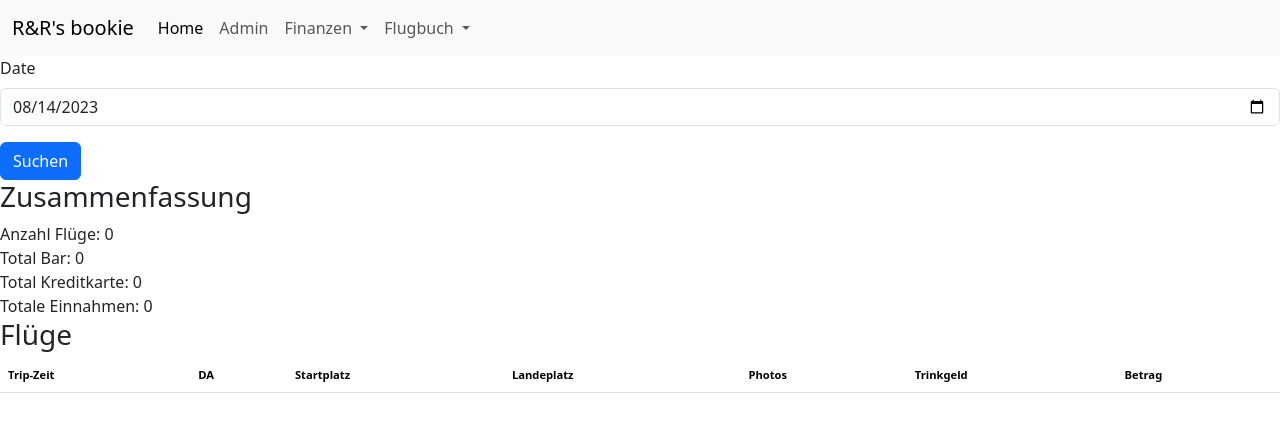
After one commit to rafael-ottersberg/bookie, a Django app: page /flightbook/commercial-day-summary/ in a window 1280 px wide. The commit adds this page. Shown: the top 432 px of the page. Run offline with Django 4.2, Linux system fonts and the light colour scheme; the visitor is signed in with stand-in values (Sample User, id 1); lists and menus that the app fills with data are empty; parts of the project's set-up code (start-up, migrations or seed data) failed here and were passed over; some libraries are stand-ins or nearby versions.

Commit message:
add commercial day summary

```diff
--- a/bookie/flightbook/forms.py
+++ b/bookie/flightbook/forms.py
@@ -66,3 +66,9 @@ class WingForm(forms.ModelForm):
             'color',
             'number_of_flights'
         ]
+
+class CommercialDaySummaryForm(forms.Form):
+    date = forms.DateField(widget=forms.DateInput(attrs={'type': 'date'}))
+
+class CommercialMonthSummaryForm(forms.Form):
+    month = forms.DateField(widget=forms.DateInput(attrs={'type': 'month'}))
--- a/bookie/flightbook/urls.py
+++ b/bookie/flightbook/urls.py
@@ -7,4 +7,5 @@ urlpatterns = [
     path("add-flight/", views.add_flight, name="addflight"),
     path("add-commercial-flight/", views.add_commercial_flight, name="addcommercialflight"),
     path("flights/<str:pilot>/", views.FlightList.as_view(), name="flightlist"),
+    path("commercial-day-summary/", views.commercial_day_summary, name="commercialdaysummary"),
 ]
--- a/bookie/flightbook/views.py
+++ b/bookie/flightbook/views.py
@@ -7,7 +7,7 @@ from django.views import generic
 from django.contrib.auth.decorators import login_required
 from django.contrib.auth.mixins import LoginRequiredMixin
 
-from .forms import FlightForm, FlightFormPart, CommercialFlightForm, SiteForm, WingForm
+from .forms import FlightForm, FlightFormPart, CommercialFlightForm, CommercialDaySummaryForm, CommercialMonthSummaryForm
 
 from .models import Flight, FlightBook, CommercialFlight, Site, Wing, Company
 
@@ -39,6 +39,8 @@ def add_commercial_flight(request):
             commercial_flight = commercial_flight_form.save(commit=False)
             commercial_flight.flight = flight
             commercial_flight.save()
+            flight.comment = 'PGI Nr. {commercial_flight.id}'
+            flight.save()
             return HttpResponseRedirect(reverse("finance:home"))
     else:
         initial = {"date": timezone.now().strftime("%Y-%m-%d"), 'wing': Wing.objects.get(callsign='WorkingBee')}
@@ -60,3 +62,46 @@ class FlightList(LoginRequiredMixin, generic.ListView):
 
     def get_queryset(self):
         return Flight.objects.order_by("-date").filter(flightbook__pilot=self.kwargs['pilot'])
+
+
+@login_required
+def commercial_day_summary(request):
+    flight_list = None
+    da_number = 0
+    desk_photo_number = 0
+    card_photo_number = 0
+    cash_photo_number = 0
+    total_cash = 0
+    total_card = 0
+    total_income = 0
+    if request.method == "POST":
+        form = CommercialDaySummaryForm(request.POST)
+        if form.is_valid():
+            date = form.cleaned_data['date']
+            flight_list = CommercialFlight.objects.filter(flight__date=date)
+
+            for f in flight_list:
+                if f.double_airtime:
+                    da_number += 1
+                if f.photo_payment == CommercialFlight.DESK:
+                    desk_photo_number += 1
+                if f.photo_payment == CommercialFlight.CARD:
+                    card_photo_number += 1
+                if f.photo_payment == CommercialFlight.CASH:
+                    cash_photo_number += 1
+                if f.tip_payment == CommercialFlight.CASH:
+                    total_cash = total_cash + float(f.tip)
+                if f.tip_payment == CommercialFlight.CARD:
+                    total_card = total_card + float(f.tip)
+
+            total_cash += cash_photo_number * 40
+            total_card += card_photo_number * 40
+
+            total_income = flight_list.count() * 100 + da_number * 70 + desk_photo_number * 33 + total_cash + total_card
+    else:
+        initial = {"date": timezone.now().strftime("%Y-%m-%d")}
+        form = CommercialDaySummaryForm(initial=initial)
+
+    return render(
+        request, "flightbook/commercial_day_summary.html",
+        {"form": form, "flight_list": flight_list, "total_income": total_income, "total_cash": total_cash, "total_card": total_card})
--- /dev/null
+++ b/bookie/templates/flightbook/commercial_day_summary.html
@@ -0,0 +1,40 @@
+{% extends "base.html" %} {% load django_bootstrap5 %} {% block content %}
+
+<form action="{% url 'flightbook:commercialdaysummary' %}" method="post" class="">
+{% csrf_token %}
+{% bootstrap_form form %}
+<input type="submit" value="Suchen" class="btn btn-primary">
+</form>
+<h3>Zusammenfassung</h3>
+Anzahl Flüge: {{ flight_list|length }}<br>
+Total Bar: {{ total_cash }}<br>
+Total Kreditkarte: {{ total_card }}<br>
+Totale Einnahmen: {{ total_income }}<br>
+<h3>Flüge</h3>
+<table class="table">
+  <thead>
+    <tr>
+      <th scope="col">Trip-Zeit</th>
+      <th scope="col">DA</th>
+      <th scope="col">Startplatz</th>
+      <th scope="col">Landeplatz</th>
+      <th scope="col">Photos</th>
+      <th scope="col">Trinkgeld</th>
+      <th scope="col">Betrag</th>
+    </tr>
+  </thead>
+  <tbody>
+    {% for commercialflight in flight_list %}
+    <tr>
+      <td class="flight-row">{{ commercialflight.trip_time }}</td>
+      <td class="flight-row">{{ commercialflight.double_airtime }}</td>
+      <td class="flight-row">{{ commercialflight.flight.takeoff.name }}</td>
+      <td class="flight-row">{{ commercialflight.flight.landing.name }}</td>
+      <td class="flight-row">{{ commercialflight.photo_payment }}</td>
+      <td class="flight-row">{{ commercialflight.tip }}</td>
+      <td class="flight-row">{{ commercialflight.tip_payment }}</td>
+    </tr>
+    {% endfor %}
+  </tbody>
+</table>
+{% endblock %}
--- a/bookie/templates/navbar.html
+++ b/bookie/templates/navbar.html
@@ -30,6 +30,7 @@
             <ul class="dropdown-menu" aria-labelledby="navbarDropdown">
               <li><a class="dropdown-item" href="{% url 'flightbook:flightlist' 'Rafael' %}">Flugbuch Rafael</a></li>
               <li><a class="dropdown-item" href="{% url 'flightbook:flightlist' 'Roli' %}">Flugbuch Roli</a></li>
+              <li><a class="dropdown-item" href="{% url 'flightbook:commercialdaysummary' %}">Tageszusammenfassung</a></li>
               <li><hr class="dropdown-divider"></li>
               <li><a class="dropdown-item" href="{% url 'flightbook:addflight' %}">Flug erfassen</a></li>
               <li><a class="dropdown-item" href="{% url 'flightbook:addcommercialflight' %}">Kommerziellen Flug erfassen</a></li>
```
